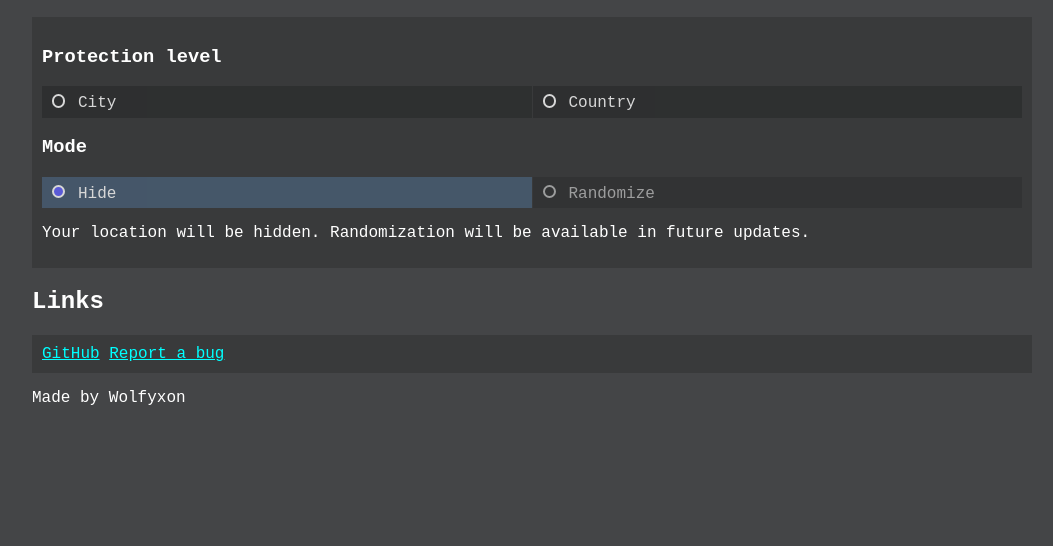
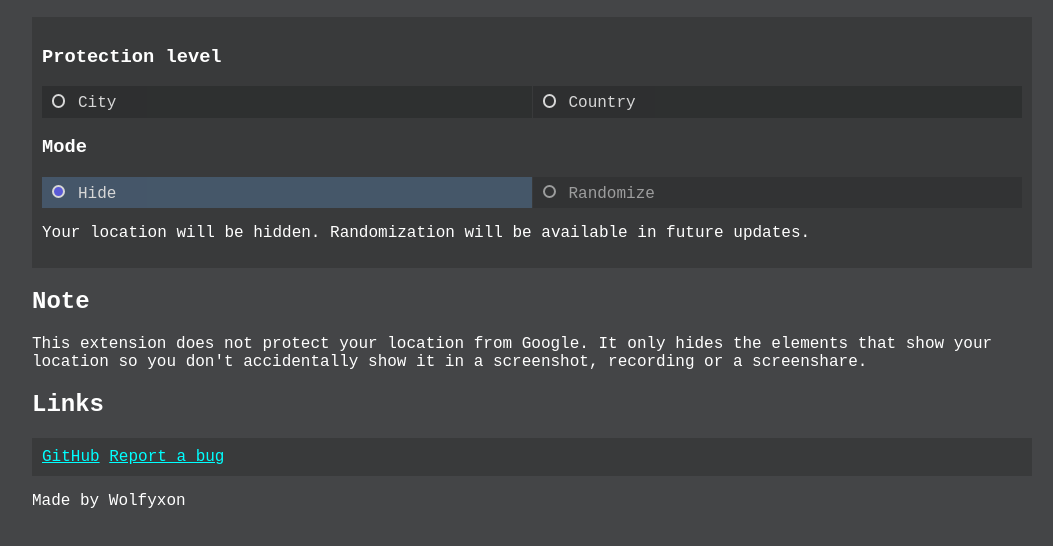
Before and after one commit to Wolfyxon/GoogleAntiDox, a browser extension: page extension/settings/index.html in a window 1280 px wide. Shown: the part 110-656 px from the top of the page, without its empty margins (108-1161 px from the left). Drawn offline with Linux system fonts and the light colour scheme.

Commit message:
Added note

```diff
--- a/extension/settings/index.html
+++ b/extension/settings/index.html
@@ -44,6 +44,13 @@
                 </p>
             </section>
 
+            <h2>Note</h2>
+            <p>
+                This extension does not protect your location from Google.
+                It only hides the elements that show your location so you don't accidentally
+                show it in a screenshot, recording or a screenshare.
+            </p>
+
             <h2>Links</h2>
             <section>
                 <a href="https://github.com/Wolfyxon/GoogleAntiDox">GitHub</a>
```
